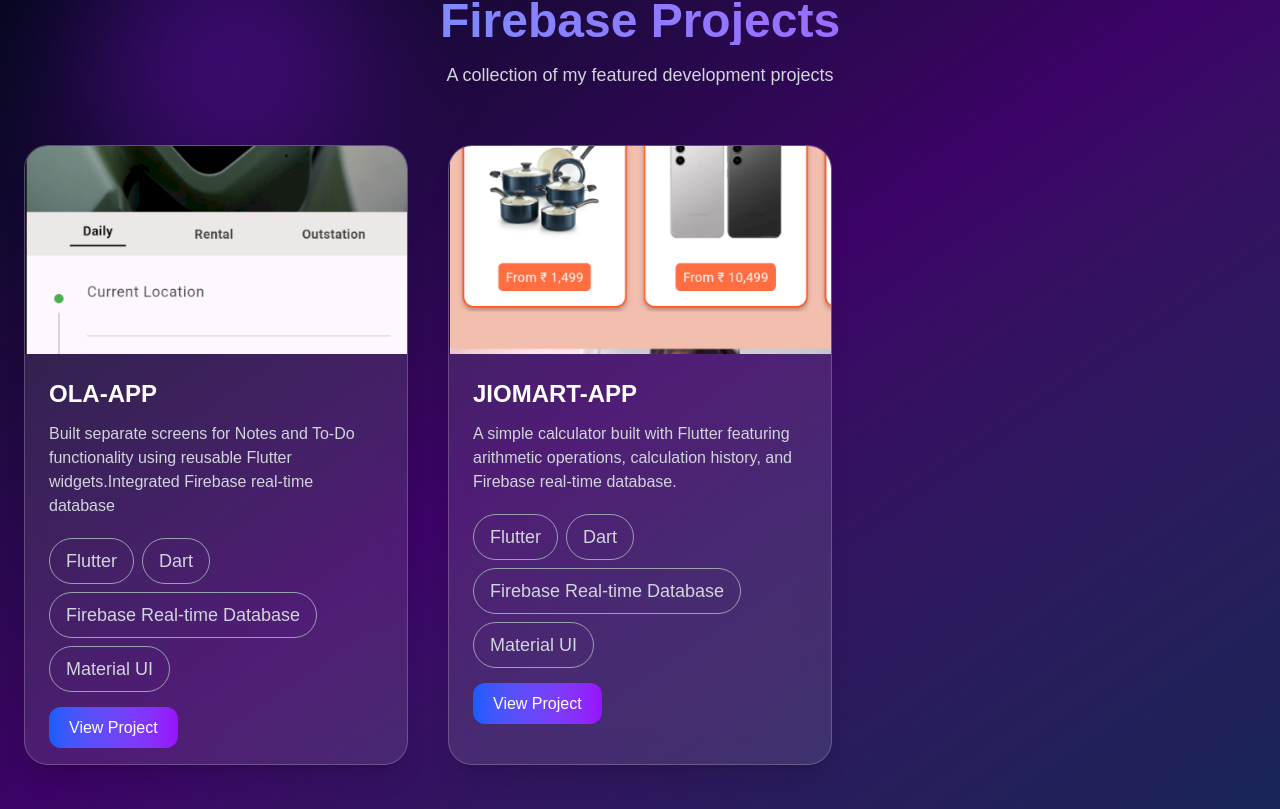
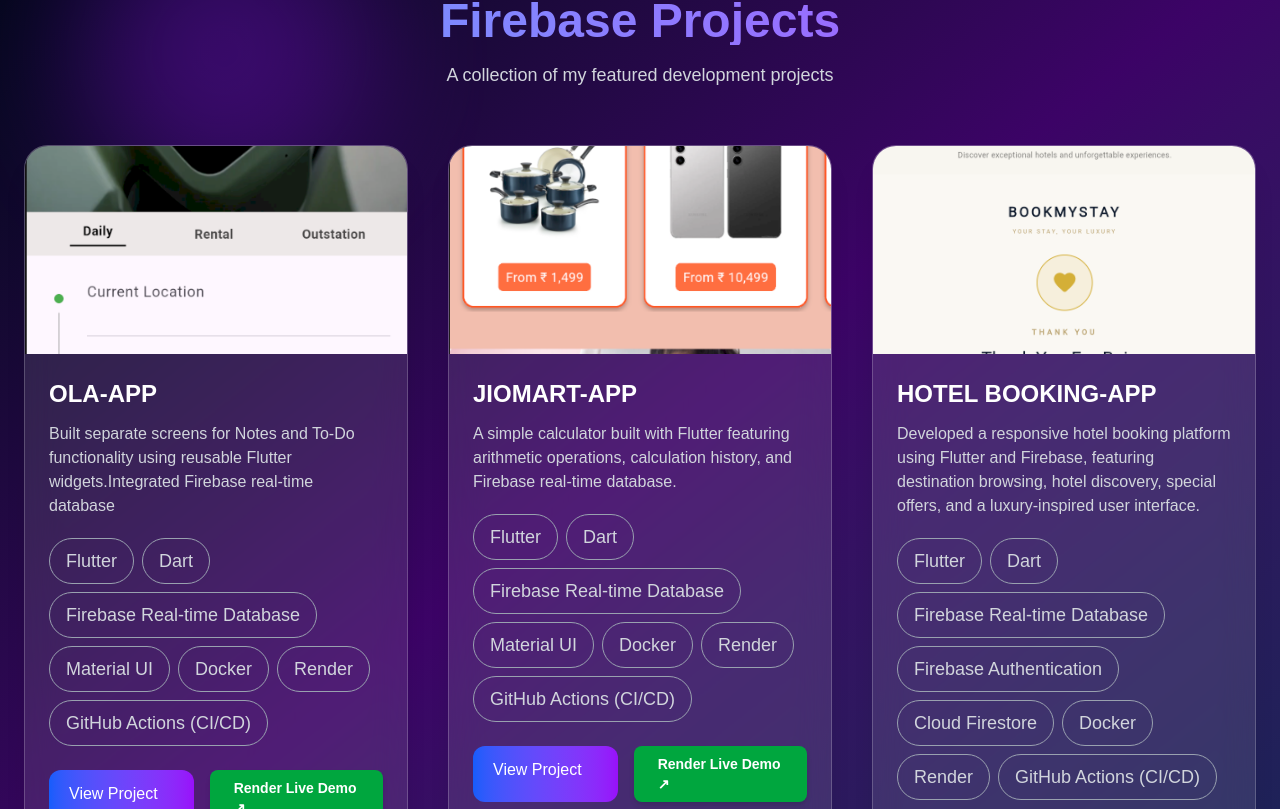
Before and after one commit to thoobanijam/protfolio_thooba, a Next.js app: page /firebase in a window 1280 px wide. Shown: the part 171-980 px from the top of the page. Built offline with nearby package versions, Linux system fonts and the light colour scheme.

Commit message:
Update portfolio projects and deployment

```diff
--- a/app/Component/LandingPage.tsx
+++ b/app/Component/LandingPage.tsx
@@ -31,7 +31,7 @@
         </h1>
 
         <p className="mt-6 text-base sm:text-lg md:text-xl text-[#a8b0d1] hover:scale-105">
-           Full Stack Developer | Dart | Java | Next.js | Flutter | Hive | FireBase
+           Full Stack Developer | Dart | Java | Next.js | Flutter | Hive | FireBase | CI/CD Pipelines | Docker | Render Deployment
         </p>
      <div className="flex flex-wrap justify-center gap-8 mt-8" >
   <button
@@ -59,6 +59,14 @@
     hover:scale-105 hover:-translate-y-1 transition-all duration-300"
   >
     🔥 Flutter Firebase Project
+  </button>
+  <button
+    onClick={() => window.open("https://protfolio-thooba.onrender.com/", "_blank")}
+    className="px-8 py-4 rounded-2xl bg-gradient-to-r from-green-500 to-teal-500
+    text-white font-bold text-lg shadow-xl hover:shadow-2xl
+    hover:scale-105 hover:-translate-y-1 transition-all duration-300"
+  >
+    🌐 Portfolio Render Live Link
   </button>
 </div>
       </div>
--- a/app/firebase/page.tsx
+++ b/app/firebase/page.tsx
@@ -6,19 +6,28 @@
         image: "/img/ola.png",
       title: "OLA-APP",
       description:"Built separate screens for Notes and To-Do functionality using reusable Flutter widgets.Integrated Firebase real-time database",
-      tech: ["Flutter", "Dart", "Firebase Real-time Database", "Material UI"],
+      tech: ["Flutter", "Dart", "Firebase Real-time Database", "Material UI","Docker","Render","GitHub Actions (CI/CD)"],
 
       githubUrl: "https://github.com/thoobanijam/olaapp",
-
+ RenderLiveUrl: "https://ola-app-8b5l.onrender.com/",
     },
     {
        image: "/img/jiomart.png",
       title: "JIOMART-APP",
       description:"A simple calculator built with Flutter featuring arithmetic operations, calculation history, and Firebase real-time database.",
-      tech: ["Flutter", "Dart", "Firebase Real-time Database", "Material UI"],
+      tech: ["Flutter", "Dart", "Firebase Real-time Database", "Material UI","Docker","Render","GitHub Actions (CI/CD)"],
 
       githubUrl: "https://github.com/thoobanijam/jiomartapp",
+ RenderLiveUrl: "https://jiomart-app.onrender.com/",
+    },
+     {
+       image: "/img/hotelbooking.png",
+      title: "HOTEL BOOKING-APP",
+      description:"Developed a responsive hotel booking platform using Flutter and Firebase, featuring destination browsing, hotel discovery, special offers, and a luxury-inspired user interface.",
+      tech: ["Flutter", "Dart", "Firebase Real-time Database", "Firebase Authentication","Cloud Firestore","Docker","Render","GitHub Actions (CI/CD)"],
 
+      githubUrl: "https://github.com/thoobanijam/hotelbooking-app",
+ RenderLiveUrl: "https://hotelbooking-app-3o78.onrender.com/",
     },
       ];
 
@@ -184,7 +193,8 @@
 
 
 
-            <a
+  <div className="flex gap-4">
+          <a
               href={project.githubUrl}
               target="_blank"
                   rel="noopener noreferrer"
@@ -203,7 +213,17 @@
             >
               View Project
             </a>
-
+<a
+    href={project.RenderLiveUrl}
+    target="_blank"
+    rel="noopener noreferrer"
+    className="inline-flex items-center justify-center w-100
+    rounded-lg bg-green-600 px-6 py-2 text-sm font-semibold text-white shadow-md transition-all duration-300
+     hover:bg-green-700 hover:shadow-lg hover:-translate-y-0.5 focus:outline-none focus:ring-2 focus:ring-blue-500 focus:ring-offset-2"
+  >
+    Render Live Demo ↗
+  </a>
+  </div>
 
             </div>
 
--- a/app/hive/page.tsx
+++ b/app/hive/page.tsx
@@ -9,6 +9,7 @@
       tech: ["Flutter", "Dart", "Hive Local Storage", "Material UI"],
 
       githubUrl: "https://github.com/thoobanijam/to-do-flutter.git",
+       RenderLiveUrl: "https://to-do-flutter.onrender.com",
 
     },
     {
@@ -18,7 +19,7 @@
       tech: ["Flutter", "Dart", "Hive Local Storage", "Material UI"],
 
       githubUrl: "https://github.com/thoobanijam/calculator-app",
-
+ RenderLiveUrl: "https://calculator-app-latest-rvir.onrender.com/",
     },
 
   ];
@@ -185,7 +186,8 @@
 
 
 
-            <a
+                   <div className="flex gap-4">
+                       <a
               href={project.githubUrl}
               target="_blank"
                   rel="noopener noreferrer"
@@ -206,7 +208,22 @@
             </a>
 
 
-            </div>
+{project.RenderLiveUrl && (
+  <a
+    href={project.RenderLiveUrl}
+    target="_blank"
+    rel="noopener noreferrer"
+    className="inline-flex items-center justify-center
+    rounded-lg bg-green-600 px-5 py-2.5 text-sm font-semibold text-white shadow-md transition-all duration-300 hover:bg-green-700 hover:shadow-lg hover:-translate-y-0.5 focus:outline-none focus:ring-2 focus:ring-blue-500 focus:ring-offset-2"
+  >
+    Live Demo ↗
+  </a>
+)}
+
+
+
+                   </div>
+                     </div>
 
 
           </div>
```
Also changed, not shown: public/img/hotelbooking.png (added).
